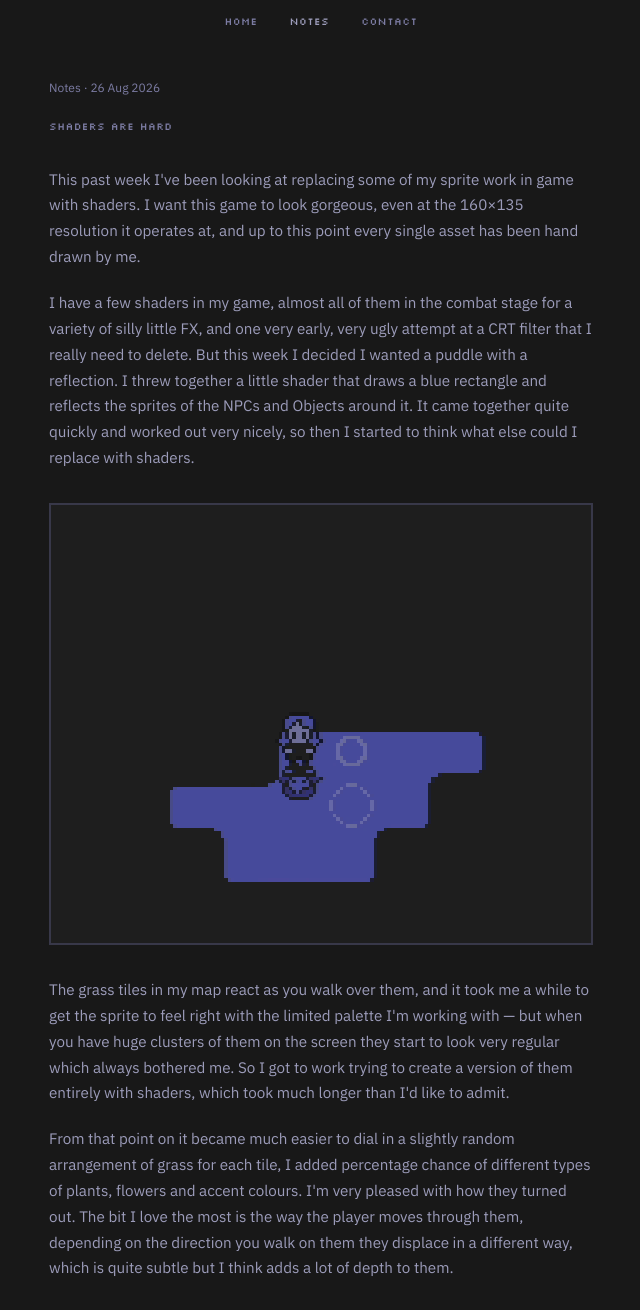
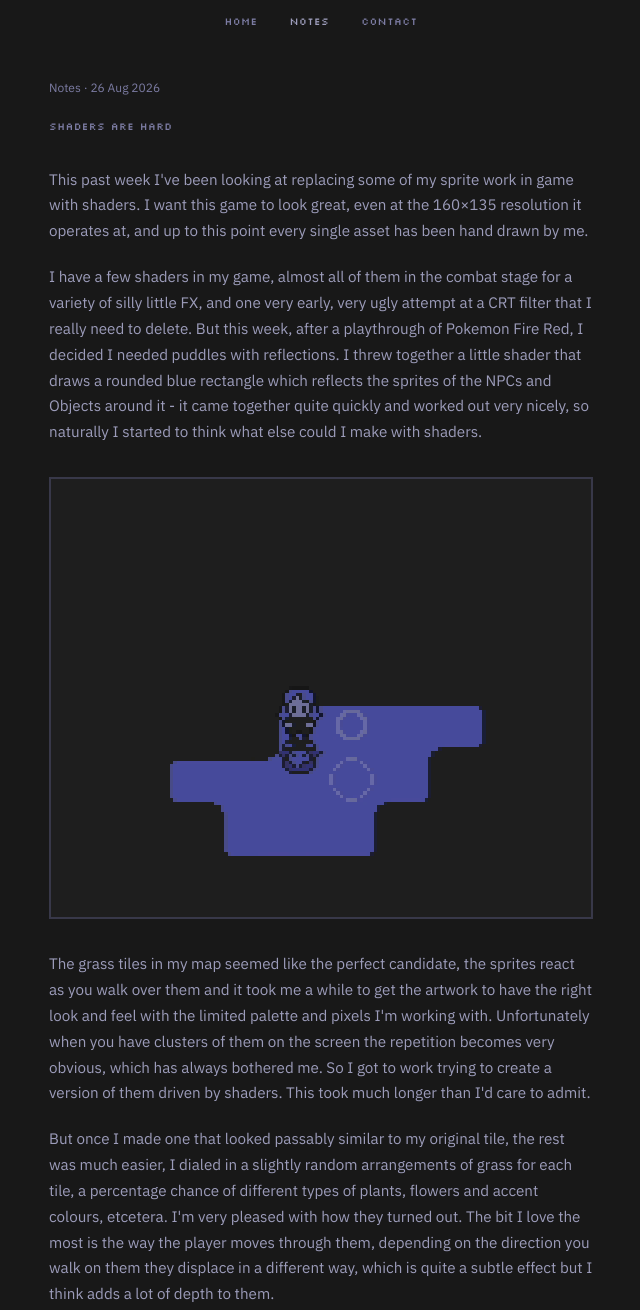
Before and after one commit to AWhales/awhales.github.io, an Eleventy site: page posts/shaders-are-hard.md in a window 1280 px wide. Shown: the top 1310 px of the page, without its empty margins (319-959 px from the left). Built offline with nearby package versions, Linux system fonts and the light colour scheme; Eleventy itself is replaced by a stand-in of ours; files that its build step writes are made by us from their sources.

Commit message:
Revise the shaders note so the process reads more naturally.

```diff
--- a/posts/shaders-are-hard.md
+++ b/posts/shaders-are-hard.md
@@ -6,18 +6,18 @@ layout: layouts/post.njk
 permalink: notes/shaders-are-hard.html
 ---
 
-This past week I've been looking at replacing some of my sprite work in game with shaders. I want this game to look gorgeous, even at the 160×135 resolution it operates at, and up to this point every single asset has been hand drawn by me.
+This past week I've been looking at replacing some of my sprite work in game with shaders. I want this game to look great, even at the 160×135 resolution it operates at, and up to this point every single asset has been hand drawn by me.
 
-I have a few shaders in my game, almost all of them in the combat stage for a variety of silly little FX, and one very early, very ugly attempt at a CRT filter that I really need to delete. But this week I decided I wanted a puddle with a reflection. I threw together a little shader that draws a blue rectangle and reflects the sprites of the NPCs and Objects around it. It came together quite quickly and worked out very nicely, so then I started to think what else could I replace with shaders.
+I have a few shaders in my game, almost all of them in the combat stage for a variety of silly little FX, and one very early, very ugly attempt at a CRT filter that I really need to delete. But this week, after a playthrough of Pokemon Fire Red, I decided I needed puddles with reflections. I threw together a little shader that draws a rounded blue rectangle which reflects the sprites of the NPCs and Objects around it - it came together quite quickly and worked out very nicely, so naturally I started to think what else could I make with shaders.
 
 ![Puddle reflection](/assets/notes/puddle.gif)
 
-The grass tiles in my map react as you walk over them, and it took me a while to get the sprite to feel right with the limited palette I'm working with — but when you have huge clusters of them on the screen they start to look very regular which always bothered me. So I got to work trying to create a version of them entirely with shaders, which took much longer than I'd like to admit.
+The grass tiles in my map seemed like the perfect candidate, the sprites react as you walk over them and it took me a while to get the artwork to have the right look and feel with the limited palette and pixels I'm working with. Unfortunately when you have clusters of them on the screen the repetition becomes very obvious, which has always bothered me. So I got to work trying to create a version of them driven by shaders. This took much longer than I'd care to admit.
 
-From that point on it became much easier to dial in a slightly random arrangement of grass for each tile, I added percentage chance of different types of plants, flowers and accent colours. I'm very pleased with how they turned out. The bit I love the most is the way the player moves through them, depending on the direction you walk on them they displace in a different way, which is quite subtle but I think adds a lot of depth to them.
+But once I made one that looked passably similar to my original tile, the rest was much easier, I dialed in a slightly random arrangements of grass for each tile, a percentage chance of different types of plants, flowers and accent colours, etcetera. I'm very pleased with how they turned out. The bit I love the most is the way the player moves through them, depending on the direction you walk on them they displace in a different way, which is quite a subtle effect but I think adds a lot of depth to them.
 
 ![Shader grass](/assets/notes/grass.gif)
 
-Then I saw the FPS and realised I'd made a terrible mistake, but it was far too late to turn back, and so I began the tedious process of trying to optimise them — a process that took more time than making them in first place.
+Then I turned on the FPS overlay and realised I'd made a terrible mistake, but it was far too late to turn back, and so I began the tedious process of trying to optimise them — This possibly ended up taking more time than making them in the first place.
 
-It's quite amusing running into optimisation issues with a game that runs with a resolution close to a gameboy, and it speaks to my relative inexperience with shaders, but through a combination of culling and smarter draw calls I ended up roughly where I was in the first place, with some much nicer grass.
+Running into optimisation issues at near–Game Boy resolution is quite humbling. It speaks to my inexperience with shaders — or more specifically, how they interact with GameMaker when you try to turn the maths into pixel-perfect draw calls and fake depth. But through a combination of culling, targeted draw calls and a lot of perseverance, I ended up roughly where I was at the start, with some much nicer grass.
```
